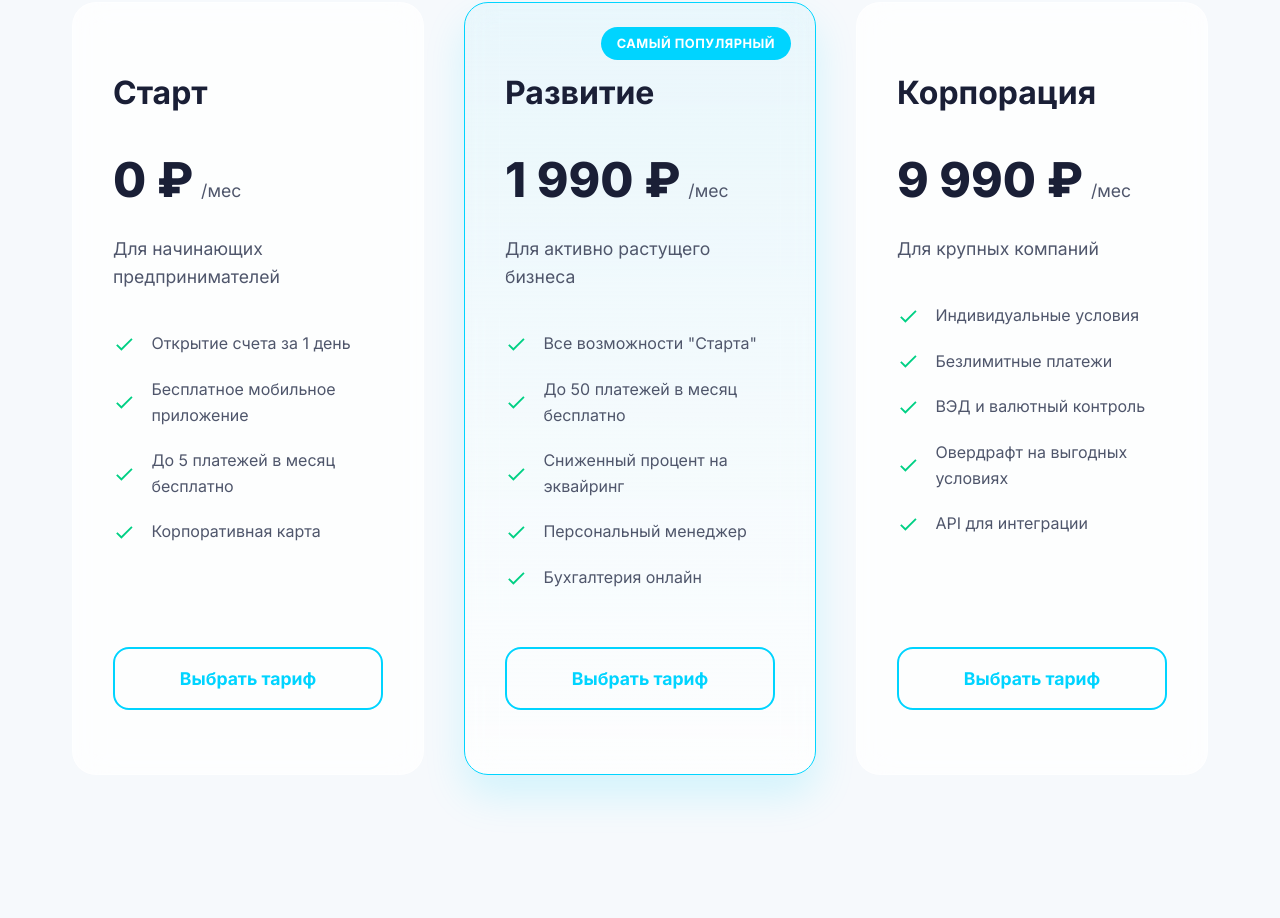
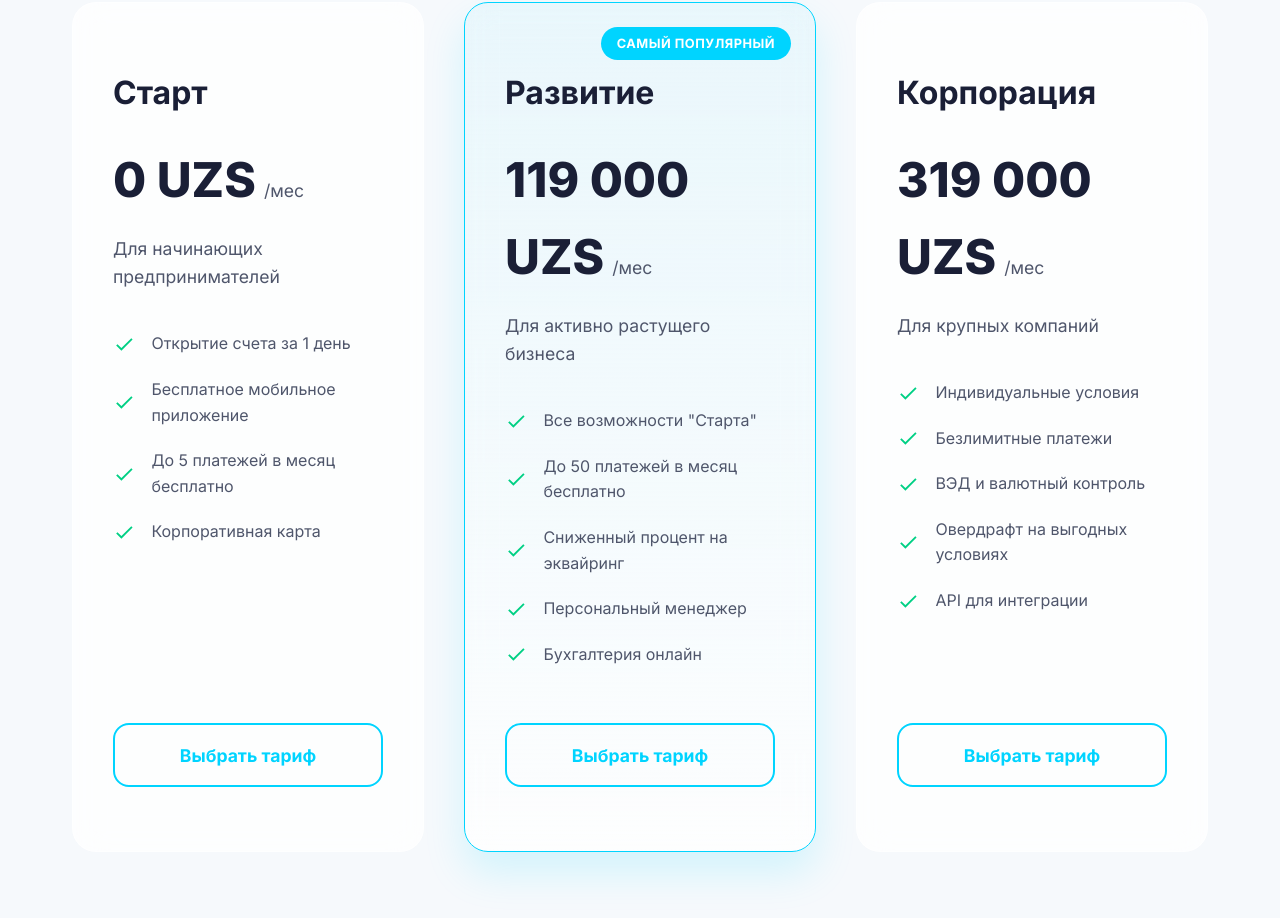
Before and after one commit to RamizMatlabov/Second-Project, a Next.js app: page /business in a window 1280 px wide. Shown: the part 2312-3230 px from the top of the page. Built offline with nearby package versions, Linux system fonts and the light colour scheme; no server answers.

Commit message:
fix: update currency symbols from ₽ to UZS
Update displayed currency symbols on the cards and business pages to reflect the correct currency (UZS) instead of the previous placeholder (₽). This ensures accurate representation of pricing for users.

```diff
--- a/app/business/page.jsx
+++ b/app/business/page.jsx
@@ -8,7 +8,7 @@ import styles from './page.module.scss';
 const plans = [
   {
     name: 'Старт',
-    price: '0 ₽',
+    price: '0 UZS',
     description: 'Для начинающих предпринимателей',
     features: [
       'Открытие счета за 1 день',
@@ -20,7 +20,7 @@ const plans = [
   },
   {
     name: 'Развитие',
-    price: '1 990 ₽',
+    price: '119 000 UZS',
     description: 'Для активно растущего бизнеса',
     features: [
       'Все возможности "Старта"',
@@ -33,7 +33,7 @@ const plans = [
   },
   {
     name: 'Корпорация',
-    price: '9 990 ₽',
+    price: '319 000 UZS',
     description: 'Для крупных компаний',
     features: [
       'Индивидуальные условия',
--- a/app/cards/page.jsx
+++ b/app/cards/page.jsx
@@ -158,7 +158,7 @@ export default function CardsPage() {
                       </div>
                       <div className={styles.cardMetaItem}>
                         <span className={styles.cardMetaLabel}>Обслуживание</span>
-                        <span className={styles.cardMetaValue}>от 0 ₽ в месяц</span>
+                        <span className={styles.cardMetaValue}>от 0 UZS в месяц</span>
                       </div>
                       <div className={styles.cardMetaItem}>
                         <span className={styles.cardMetaLabel}>Комиссии</span>
```
